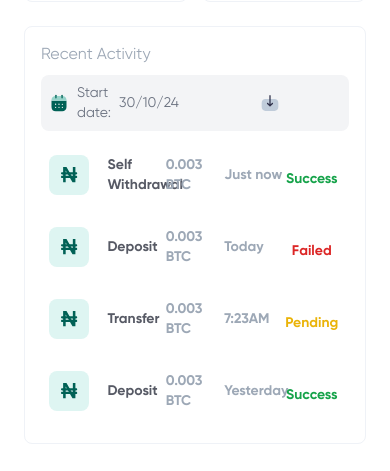
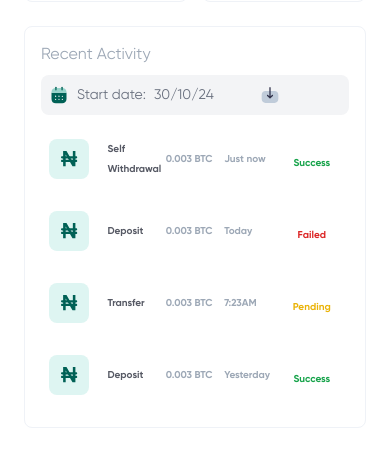
Before and after one commit to zainaboyedeji/patricia-temp, a Next.js app: page / in a window 390 px wide. Shown: the part 767-1238 px from the top of the page. Built offline with nearby package versions, Linux system fonts and the light colour scheme.

Commit message:
clean up

```diff
--- a/src/components/card-activity.tsx
+++ b/src/components/card-activity.tsx
@@ -1,8 +1,8 @@
 import Image from "next/image";
-import { useState, FC } from "react";
-import DatePicker from "react-datepicker";
+
 import "react-datepicker/dist/react-datepicker.css";
 import NotificationMenu from "./notification-menu";
+import DatePickerComponent from "./date-picker";
 
 interface Activity {
   icon: JSX.Element;
@@ -72,39 +72,13 @@ const activities: Activity[] = [
 ];
 
 const CardActivity: FC = () => {
-  const [startDate, setStartDate] = useState<Date | null>(new Date());
-
   return (
     <>
-<div className="hidden lg:block">
-<NotificationMenu />
-</div>      <div className="bg-white rounded-lg shadow-md p-6 w-full mx-auto">
-        <div className="flex justify-between items-center mb-4 w-full">
-          <h2 className="text-[#9DA8B6] font-normal w-[30%]">
-            Recent Activity
-          </h2>
-          <div className="flex items-center space-x-2 bg-gray-100 p-2 rounded-lg max-w-xs w-[60%]">
-            <Image src="/calendar.svg" alt="Calendar" width={20} height={20} />
-            <div className="flex items-center w-[60%]">
-              <span className="text-gray-500 text-sm mr-2">Start date:</span>
-              <DatePicker
-                selected={startDate}
-                onChange={(date) => setStartDate(date)}
-                dateFormat="dd/MM/yy"
-                className="text-gray-500 text-sm focus:outline-none bg-transparent"
-                popperClassName="react-datepicker"
-              />
-            </div>
-            <div>
-              <Image
-                src="/download.svg"
-                alt="Download"
-                width={20}
-                height={20}
-              />
-            </div>
-          </div>
-        </div>
+      <div className="hidden lg:block">
+        <NotificationMenu />
+      </div>
+      <div className="bg-white rounded-lg shadow-md p-6 w-full mx-auto">
+        <DatePickerComponent />
 
         <ul className="space-y-4">
           {activities.map((activity, index) => (
@@ -130,7 +104,9 @@ const CardActivity: FC = () => {
                   <p className="text-gray-400 text-sm">{activity.date}</p>
                 </div>
               </div>
-              <p className="lg:font-semibold text-gray-600 text-sm lg:text-normal">{activity.amount}</p>
+              <p className="lg:font-semibold text-gray-600 text-sm lg:text-normal">
+                {activity.amount}
+              </p>
             </li>
           ))}
         </ul>
--- /dev/null
+++ b/src/components/date-picker.tsx
@@ -0,0 +1,30 @@
+import DatePicker from "react-datepicker";
+import Image from "next/image";
+import { useState } from "react";
+import "react-datepicker/dist/react-datepicker.css";
+
+export default function DatePickerComponent() {
+  const [startDate, setStartDate] = useState<Date | null>(new Date());
+
+  return (
+    <div className="lg:flex justify-between items-center mb-4 w-full whitespace-nowrap">
+      <h2 className="text-[#9DA8B6] font-normal w-[30%]">Recent Activity</h2>
+      <div className="mt-2 lg:mt-0 flex items-center space-x-2 bg-gray-100 p-2 rounded-lg max-w-xs lg:w-[60%] w-full">
+        <Image src="/calendar.svg" alt="Calendar" width={20} height={20} />
+        <div className="flex items-center w-[60%] whitespace-nowrap">
+          <span className="text-gray-500 text-sm mr-2">Start date:</span>
+          <DatePicker
+            selected={startDate}
+            onChange={(date) => setStartDate(date)}
+            dateFormat="dd/MM/yy"
+            className="text-gray-500 text-sm focus:outline-none bg-transparent"
+            popperClassName="react-datepicker"
+          />
+        </div>
+        <div>
+          <Image src="/download.svg" alt="Download" width={20} height={20} />
+        </div>
+      </div>
+    </div>
+  );
+}
--- a/src/components/recent-activity.tsx
+++ b/src/components/recent-activity.tsx
@@ -1,6 +1,5 @@
-import React, { useState } from "react";
 import Image from "next/image";
-import DatePicker from "react-datepicker";
+import DatePickerComponent from "./date-picker";
 
 const transactions = [
   {
@@ -20,7 +19,6 @@ const transactions = [
 ];
 
 const RecentActivity: React.FC = () => {
-  const [startDate, setStartDate] = useState<Date | null>(new Date());
   return (
     <>
       <div className="flex w-full justify-between mt-2">
@@ -83,48 +81,37 @@ const RecentActivity: React.FC = () => {
       </div>
 
       <div className="p-4 bg-white rounded-lg mt-6 border border-[#EFF2F7]">
-  <div className="flex flex-wrap justify-between items-center mb-4 w-full">
-    <h2 className="text-[#9DA8B6] font-normal w-full sm:w-[30%] mb-2 sm:mb-0">
-      Recent Activity
-    </h2>
-    <div className="flex items-center space-x-2 bg-gray-100 p-2 rounded-lg w-full sm:w-[60%] max-w-xs">
-      <Image src="/calendar.svg" alt="Calendar" width={20} height={20} />
-      <div className="flex items-center w-[60%]">
-        <span className="text-gray-500 text-sm mr-2">Start date:</span>
-        <DatePicker
-          selected={startDate}
-          onChange={(date) => setStartDate(date)}
-          dateFormat="dd/MM/yy"
-          className="text-gray-500 text-sm focus:outline-none bg-transparent"
-          popperClassName="react-datepicker"
-        />
-      </div>
-      <div>
-        <Image src="/download.svg" alt="Download" width={20} height={20} />
-      </div>
-    </div>
-  </div>
+        <DatePickerComponent />
 
         <ul className="mt-4 space-y-2">
       {transactions.map((transaction, idx) => (
         <li
           key={idx}
-        className="flex flex-wrap lg:flex-nowrap justify-between items-center text-sm lg:text-base p-2 rounded transition-colors duration-200 hover:bg-patriciaGreen w-full"
+          className="flex flex-wrap lg:flex-nowrap justify-between items-center text-sm lg:text-base p-2 rounded transition-colors duration-200 hover:bg-patriciaLightGreen w-full"
         >
           <div className="w-1/5 text-center lg:text-left mb-2 lg:mb-0">
-          <Image src="/naira-light.svg" alt="Naira" width={40} height={40} />
+            <Image
+              src="/naira-light.svg"
+              alt="Naira"
+              width={40}
+              height={40}
+            />
           </div>
-        <span className="text-patriciaGrey text-[14px] font-bold w-1/5 mb-2 lg:mb-0">
+
+          <span className="text-patriciaGrey lg:text-[14px] text-[10px] font-bold w-1/5 mb-2 lg:mb-0">
             {transaction.type}
           </span>
-        <span className="text-[#9DA8B6] text-[14px] font-bold w-1/5 mb-2 lg:mb-0">
+
+          <span className="text-[#9DA8B6] lg:text-[14px] text-[10px] font-bold w-1/5 mb-2 lg:mb-0">
             {transaction.amount}
           </span>
-        <span className="text-[#9DA8B6] text-[14px] font-bold w-1/5 mb-2 lg:mb-0">
+
+          <span className="text-[#9DA8B6] lg:text-[14px] text-[10px] font-bold w-1/5 mb-2 lg:mb-0">
             {transaction.time}
           </span>
+
           <span
-          className={`w-1/5 text-center lg:text-left text-[14px] font-bold ${
+            className={`w-1/5 text-center lg:text-left lg:text-[14px] text-[10px] font-bold ${
               transaction.status === "Success"
                 ? "text-green-600"
                 : transaction.status === "Failed"
@@ -138,7 +125,6 @@ const RecentActivity: React.FC = () => {
       ))}
     </ul>
       </div>
-
     </>
   );
 };
--- a/src/components/tab-component.tsx
+++ b/src/components/tab-component.tsx
@@ -96,7 +96,7 @@ const TabComponent: React.FC<TabComponentProps> = ({ bgColor = "bg-white" }) =>
               label="Learn More about Funding your wallet"
               defaultArrowSrc="/arrow-deep.svg"
               hoverArrowSrc="/arrow.svg"
-              labelClass="text-patriciaGreen font-bold"
+              labelClass="ml-2 text-patriciaGreen font-bold"
               bgColor="bg-patriciaLightGreen"
             />
           </div>
```
Lines whose indentation alone changed are shown as unchanged.
